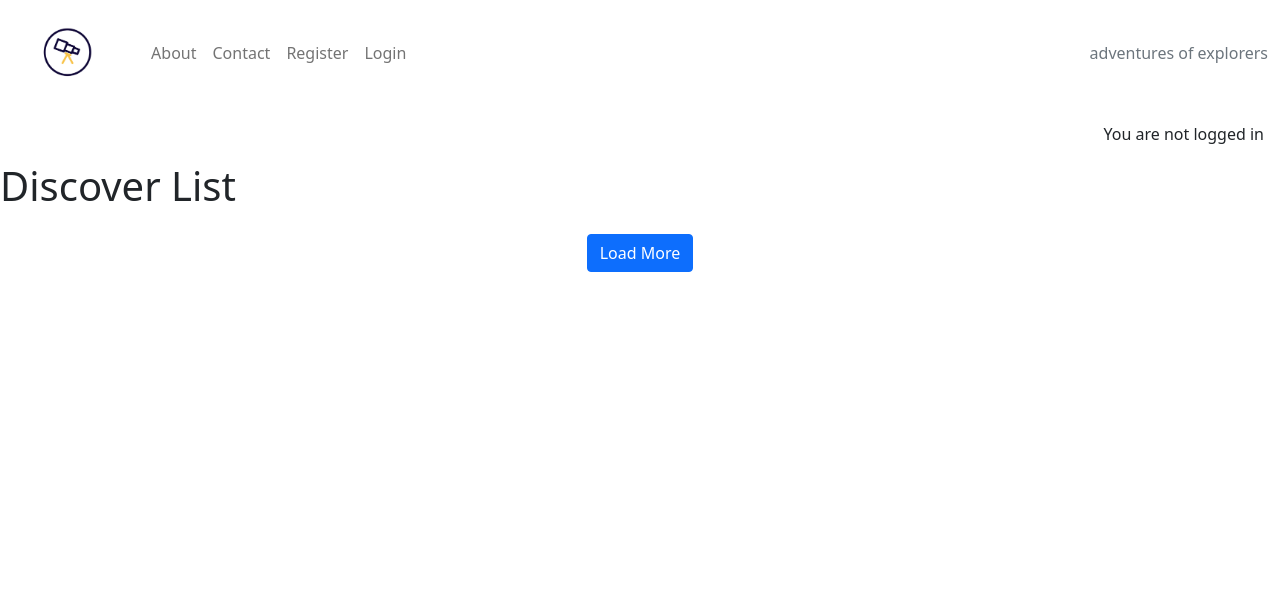
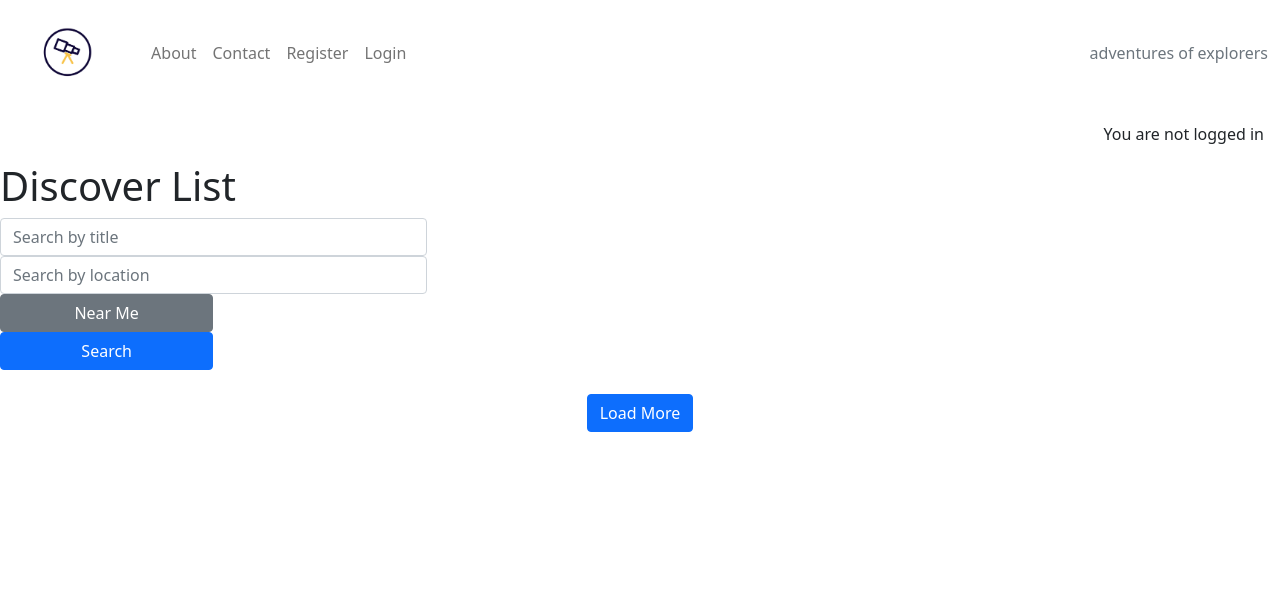
Before and after one commit to CedricNtwari/budget-explorer, a Django app: page / in a window 1280 px wide. Shown: the top 610 px of the page. Run offline with Django 4.2, Linux system fonts and the light colour scheme; data that the repository does not hold is empty; some libraries are stand-ins or nearby versions.

Commit message:
Add filtering options for posts by title and location, including a "near me" feature

```diff
--- a/discover/templates/discover/index.html
+++ b/discover/templates/discover/index.html
@@ -5,6 +5,25 @@
 </script>
 {% endblock extra_head %} {% block content %}
 <h1>Discover List</h1>
+<form method="GET" action="{% url 'home' %}" class="mb-4">
+  <div class="form-row">
+    <div class="col-12 col-md-4 mb-2 mb-md-0">
+      <input type="text" name="title" class="form-control" placeholder="Search by title" />
+    </div>
+    <div class="col-12 col-md-4 mb-2 mb-md-0">
+      <input type="text" name="location" class="form-control" placeholder="Search by location" />
+    </div>
+    <div class="col-12 col-md-2 mb-2 mb-md-0">
+      <button type="button" class="btn btn-secondary w-100" onclick="getLocation()">Near Me</button>
+    </div>
+    <div class="col-12 col-md-2">
+      <button type="submit" class="btn btn-primary w-100">Search</button>
+    </div>
+  </div>
+  <input type="hidden" name="latitude" id="latitude" />
+  <input type="hidden" name="longitude" id="longitude" />
+</form>
+
 {% if user.is_authenticated and user.is_staff %}
 <div class="container mt-5">
   <a href="{% url 'add_post' %}" class="btn btn-primary">Add New Post</a>
--- a/discover/views.py
+++ b/discover/views.py
@@ -8,6 +8,7 @@ from django.http import HttpResponseRedirect
 from .models import Post, Comment, Favorite, UserProfile
 from django.contrib import messages
 from .forms import CommentForm, PostForm, ProfilePictureForm
+from geopy.distance import geodesic
 
 
 class PostList(generic.ListView):
@@ -19,6 +20,10 @@ class PostList(generic.ListView):
         context = super().get_context_data(**kwargs)
         context['google_maps_api_key'] = settings.GOOGLE_MAPS_API_KEY
         context['google_maps_map_id'] = settings.GOOGLE_MAPS_MAP_ID
+        context['title'] = self.request.GET.get('title', '')
+        context['location'] = self.request.GET.get('location', '')
+        context['latitude'] = self.request.GET.get('latitude', '')
+        context['longitude'] = self.request.GET.get('longitude', '')
         return context
 
     def get(self, request, *args, **kwargs):
@@ -37,6 +42,30 @@ class PostList(generic.ListView):
             return JsonResponse({'posts': post_html, 'has_next': posts.has_next()})
         else:
             return super().get(request, *args, **kwargs)
+
+    def get_queryset(self):
+        queryset = Post.objects.filter(status=1)
+        title = self.request.GET.get('title')
+        location = self.request.GET.get('location')
+        latitude = self.request.GET.get('latitude')
+        longitude = self.request.GET.get('longitude')
+
+        if title:
+            queryset = queryset.filter(title__icontains=title)
+        if location:
+            queryset = queryset.filter(location__icontains=location)
+        if latitude and longitude:
+            user_location = (float(latitude), float(longitude))
+            radius = 50  # Radius in kilometers
+            posts_within_radius = []
+            for post in queryset:
+                post_location = (post.latitude, post.longitude)
+                distance = geodesic(user_location, post_location).km
+                if distance <= radius:
+                    posts_within_radius.append(post.id)
+            queryset = queryset.filter(id__in=posts_within_radius)
+
+        return queryset
 
 
 def post_detail(request, slug):
--- a/requirements.txt
+++ b/requirements.txt
@@ -24,6 +24,8 @@ EditorConfig==0.12.4
 Flask==3.0.3
 Flask-Migrate==4.0.7
 Flask-SQLAlchemy==3.1.1
+geographiclib==2.0
+geopy==2.4.1
 gunicorn==20.1.0
 html-tag-names==0.1.2
 html-void-elements==0.1.0
--- a/static/js/script.js
+++ b/static/js/script.js
@@ -31,4 +31,16 @@ document.addEventListener('DOMContentLoaded', () => {
         .catch((error) => console.error('Error:', error))
     })
   })
+
+  window.getLocation = function () {
+    if (navigator.geolocation) {
+      navigator.geolocation.getCurrentPosition(function (position) {
+        document.getElementById('latitude').value = position.coords.latitude
+        document.getElementById('longitude').value = position.coords.longitude
+        document.forms[0].submit()
+      })
+    } else {
+      alert('Geolocation is not supported by this browser.')
+    }
+  }
 })
```
